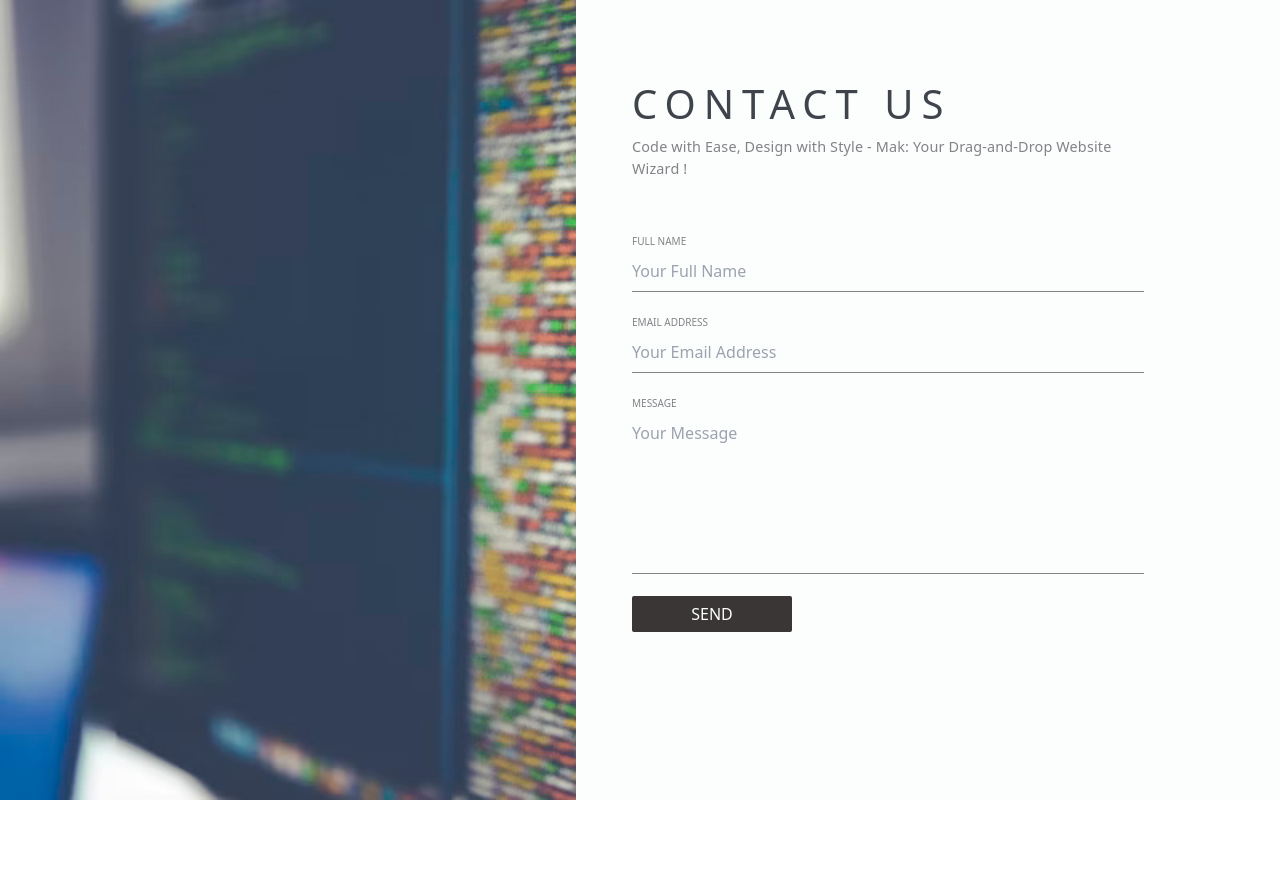
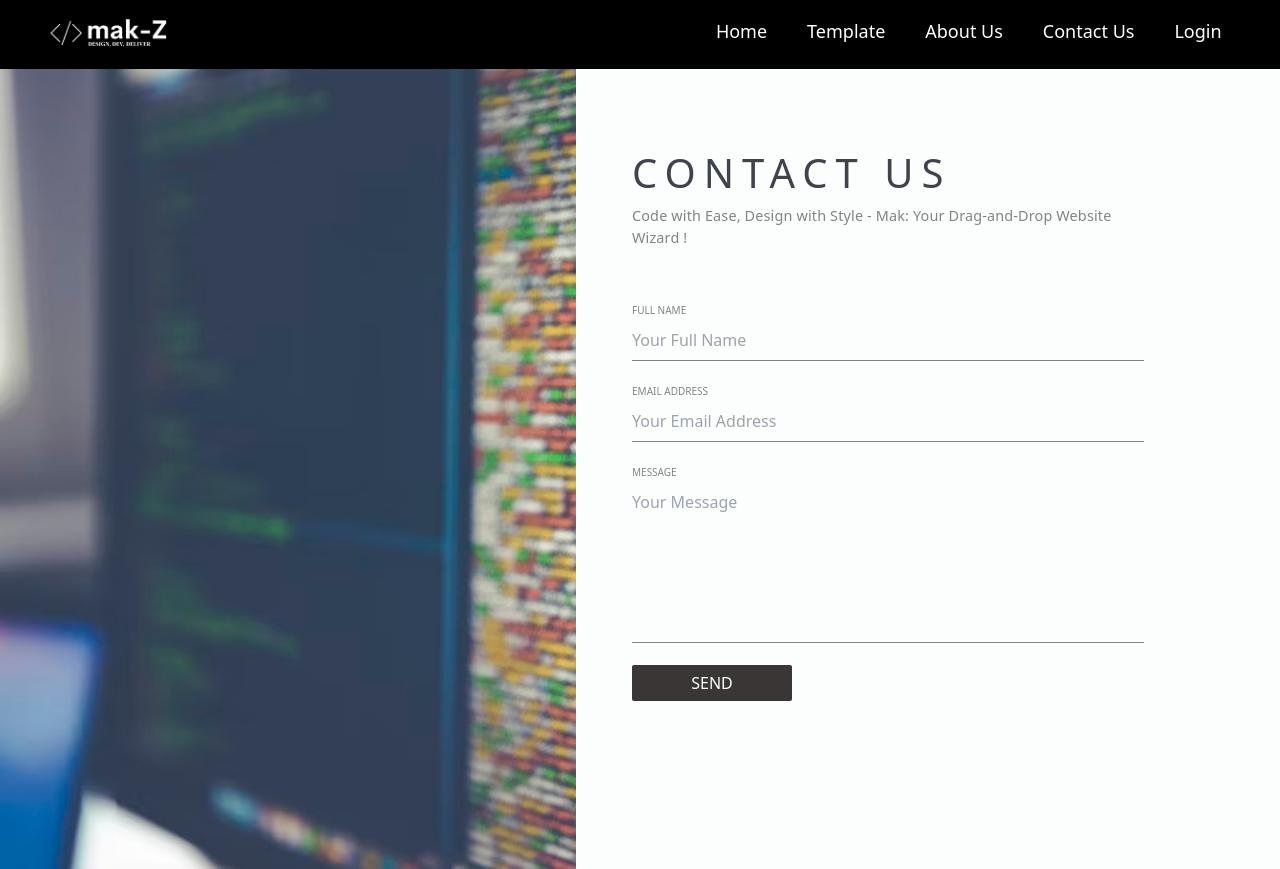
Before and after one commit to Smit-Patel-2133/mak-Z, a React (Vite) app in the folder Front End/mak Z/: page /ContactUs in a window 1280 px wide. Before the commit the page ends 800 px from the top, so only its background shows below. Built offline with nearby package versions, Linux system fonts and the light colour scheme.

Commit message:
add small changes

```diff
--- a/Front End/mak Z/src/components/ContactUs/contact.jsx
+++ b/Front End/mak Z/src/components/ContactUs/contact.jsx
@@ -1,8 +1,10 @@
 import React from 'react';
-//import './header.css';
+import Header from '../Header/Header';
 
 const Contact = () => {
   return (
+    <>
+    <Header/>
     <div style={{ display: 'flex', width: '100vw', height: '100vh', background: '#FCFDFD' }}>
       <div style={{ width: '45vw', height: '100%', backgroundImage: 'url("../src/assets/picture/contactus.jpg")', backgroundSize: 'cover', backgroundRepeat: 'no-repeat' }}>
 
@@ -28,7 +30,7 @@ const Contact = () => {
         <div id="success-msg" style={{ width: '40vw', margin: '0.125rem 0', fontSize: '0.75rem', textTransform: 'uppercase', fontFamily: 'Jost', color: '#818386', transitionDelay: '3s' }}></div>
       </div>
     </div>
-  );
+    </> );
 };
 
 export default Contact;
--- a/Front End/mak Z/src/components/Header/Header.jsx
+++ b/Front End/mak Z/src/components/Header/Header.jsx
@@ -2,7 +2,7 @@
 import React from 'react';
 import { useSelector } from 'react-redux';
 import { NavLink, useNavigate } from 'react-router-dom'; // Import NavLink
-import logo from '../../assets/picture/new black noBG.png';
+import logo from '../../assets/picture/new White NO BG.png';
 import './header.css';
 
 const Header = () => {
```
